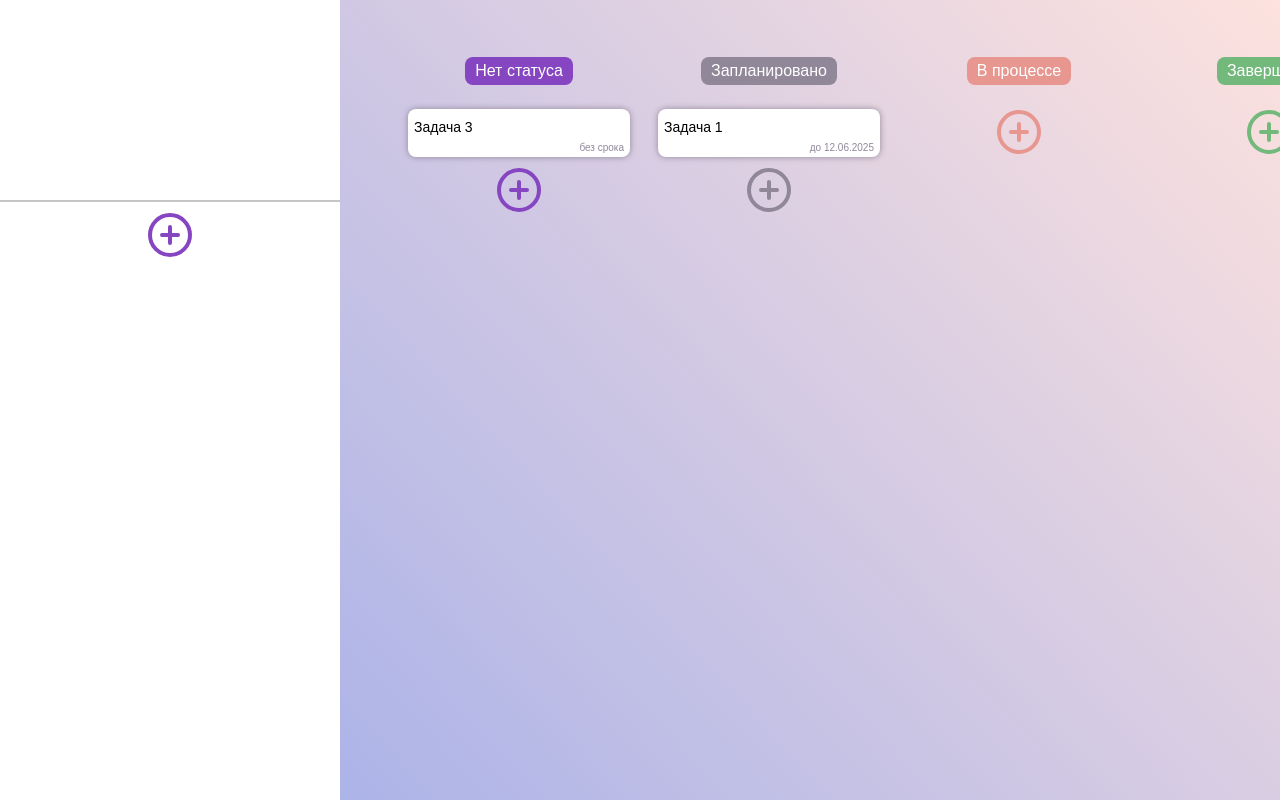
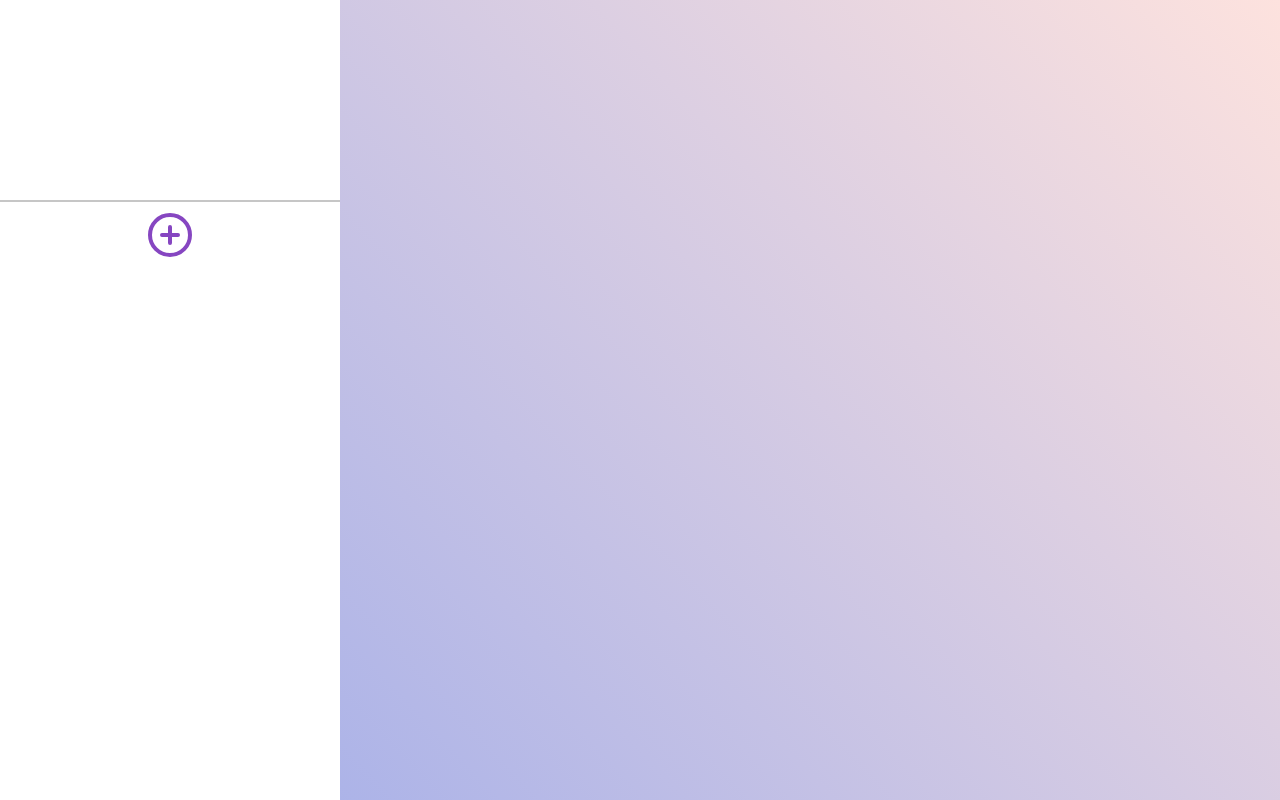
Before and after one commit to helenaemptiness/fuwaban, a React (Vite) app: page / in a window 1280 px wide. Built offline with nearby package versions, Linux system fonts and the light colour scheme.

Commit message:
added switching between boards

```diff
--- a/src/App.jsx
+++ b/src/App.jsx
@@ -18,24 +18,11 @@ import BoardListItemForm from './components/BoardListItemForm/BoardListItemForm'
 
 function App() {
   const buttonColors = ["#8646c1", "#908799", "#E79690", "#74B97C"] //interafsce&backlog, to-do, in-progress, completed
-  const columnTitles = ['Нет статуса', 'Запланировано', 'В процессе', 'Завершено']
-  const columnClasses = ['backlog','todo', 'progress', 'completed'];
 
-  const cards = [
-    {
-      task: 'Задача 1',
-      deadline: 'до 12.06.2025',
-    },
-    {
-      task: 'Задача 2',
-      deadline: 'до 24.07.2025',
-    },
-    {
-      task: 'Задача 3',
-      deadline: 'без срока',
-    },
-  ]
+
+
   const [isAddingBoard, setIsAddingBoard] = useState(false);
+  const [activeBoardId, setActiveBoardId] = useState(null);
 
   const openBoardItemForm = () => {
     setIsAddingBoard(true);
@@ -53,6 +40,10 @@ function App() {
     setIsAddingBoard(false)
   };
 
+  const activateBoard = (boardId) => {
+    setActiveBoardId(boardId);
+  }
+
   return (
     <div className="app">
       <LeftPanel>
@@ -68,7 +59,12 @@ function App() {
             {boards
               .sort((a, b) => b.id - a.id)
               .map(board => (
-                  <BoardListItem key={board.id} title={board.title} />
+                  <BoardListItem
+                    key={board.id}
+                    title={board.title}
+                    isActive={activeBoardId === board.id}
+                    onBoardClick={() => activateBoard(board.id)}
+                  />
             ))}
 
           </BoardList>
@@ -76,20 +72,28 @@ function App() {
       </LeftPanel>
       <KanbanBody>
         <ColumnWrapper>
-            <Column title={columnTitles[0]} color={columnClasses[0]} >
-              <TaskCard task={cards[2].task} deadline={cards[2].deadline}/>
-              <NewItemButton color={buttonColors[0]}/>
-            </Column>
-            <Column title={columnTitles[1]} color={columnClasses[1]} >
-              <TaskCard task={cards[0].task} deadline={cards[0].deadline}/>
-              <NewItemButton color={buttonColors[1]}/>
-            </Column>
-            <Column title={columnTitles[2]} color={columnClasses[2]} >
-              <NewItemButton color={buttonColors[2]}/>
-            </Column>
-            <Column title={columnTitles[3]} color={columnClasses[3]} >
-              <NewItemButton color={buttonColors[3]}/>
-            </Column>
+        {boards
+              .filter(board => board.id === activeBoardId)
+              .map(board => (
+                  board.columns.map(column => (
+                    <Column
+                      key={column.id}
+                      title={column.title}
+                      type={column.type}
+                      tasks={column.tasks}
+                      color={column.type}
+                    >
+                      {column.tasks.map(task => (
+                        <TaskCard
+                          key={task.id}
+                          task={task.text}
+                          deadline={task.deadline}
+                        />
+                      ))}
+                      <NewItemButton color={column.color}/>
+                    </Column>
+                  ))
+            ))}
         </ColumnWrapper>
       </KanbanBody>
 
--- a/src/components/BoardList/BoardList.jsx
+++ b/src/components/BoardList/BoardList.jsx
@@ -1,8 +1,6 @@
-import { useEffect } from 'react';
 import styles from './BoardList.module.css';
 
 function BoardList({ children }) {
-
     return (
         <div className={styles.board__list}>
             {children}
--- a/src/components/BoardListItem/BoardListItem.jsx
+++ b/src/components/BoardListItem/BoardListItem.jsx
@@ -1,9 +1,20 @@
+import { useState } from 'react';
 import styles from './BoardListItem.module.css';
 
 
-function BoardListItem({ title, children }) {
+function BoardListItem({ title, onBoardClick, children, isActive }) {
+
+
+    const clickBoard = () => {
+        onBoardClick()
+    };
+
     return (
-        <div className={styles.list__item}>
+
+        <div
+            className={`${styles.list__item} ${isActive ? styles.current__item : ''}`}
+            onClick={clickBoard}
+        >
             {title}
             {children}
         </div>
--- a/src/components/BoardListItem/BoardListItem.module.css
+++ b/src/components/BoardListItem/BoardListItem.module.css
@@ -21,9 +21,15 @@
 }
 
 .list__item:active,
-.current__item /*for current kanban board*/
+.current__item
 {
     color: #fff;
     box-shadow: 0 0 4px 0 rgba(0, 0, 0, 0.53);
     background: #8646c1;
 }
+
+.current__item:hover {
+    background: #8646c1;
+    color: #fff;
+    box-shadow: 0 0 4px 0 rgba(0, 0, 0, 0.732);
+}
--- a/src/components/BoardListItemForm/BoardListItemForm.jsx
+++ b/src/components/BoardListItemForm/BoardListItemForm.jsx
@@ -14,7 +14,36 @@ function BoardListItemForm({ onAddBoard }) {
         const newBoard = {
             id: Date.now(),
             title: boardTitle,
-            columns: []
+            columns: [
+                {
+                    id: 1,
+                    title: "Нет статуса",
+                    type: "backlog",
+                    color: "#8646c1",
+                    tasks: []
+                },
+                {
+                    id: 2,
+                    title: "Запланировано",
+                    type: "todo",
+                    color: "#908799",
+                    tasks: []
+                },
+                {
+                    id: 3,
+                    title: "В процессе",
+                    type: "progress",
+                    color: "#E79690",
+                    tasks: []
+                },
+                {
+                    id: 4,
+                    title: "Завершено",
+                    type: "completed",
+                    color: "#74B97C",
+                    tasks: []
+                }
+            ]
         };
 
         const updatedBoards = [...existingBoards, newBoard];
```
